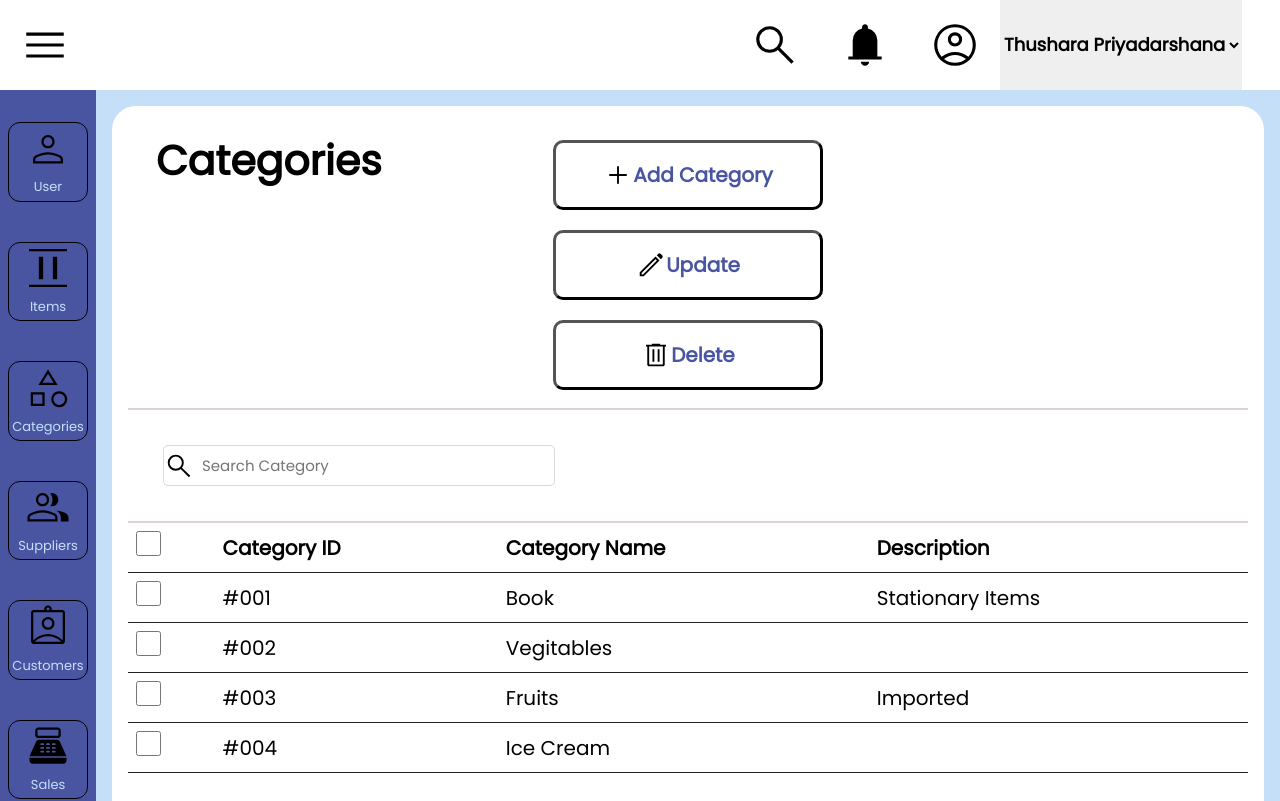
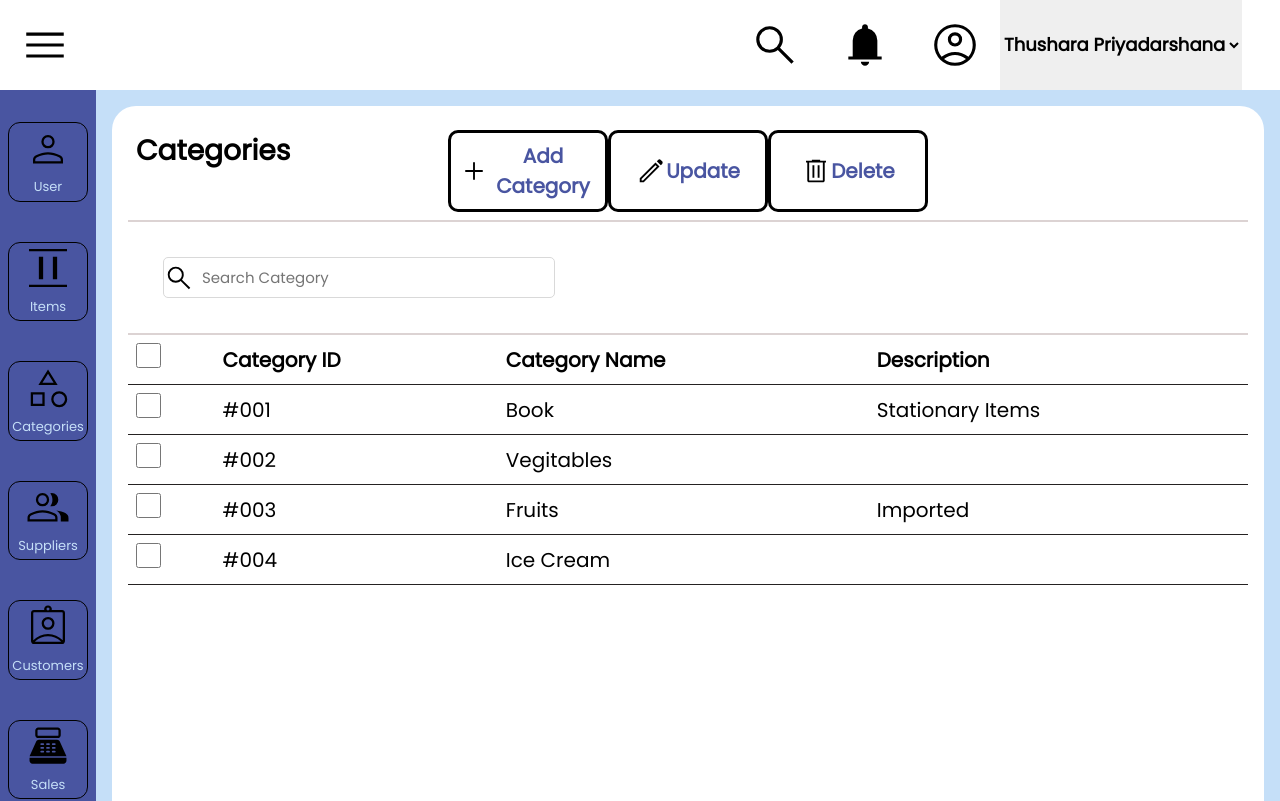
Before and after one commit to Amila619/ivs-project, a React (Create React App) app: page / in a window 1280 px wide. Shown: the top 801 px of the page. Built offline with nearby package versions, Linux system fonts and the light colour scheme.

Commit message:
CSS issues

```diff
--- a/src/components/category.css
+++ b/src/components/category.css
@@ -13,41 +13,39 @@
 .appContainer1 {
     display: grid;
     grid-template-columns: 1fr 1fr 1fr;
+    grid-column: 2;
     padding: 0.5rem;
     border-bottom: 2px solid #d1c5c5be;
 }
 
 .h1Container {
+    display: flex;
+
     grid-column: 1;
-    font-size: 35px;
-    /* margin-right: 250px; */
+
 }
 
 h3 {
-    margin: auto 20px;
-    text-align: justify;
+    font-size: 28px;
     font-family: Poppins;
     font-weight: 800;
 
 }
 
 .ButtContainer {
-    margin: auto;
+    display: flex;
 }
 
 .btn {
-    font-display: inherit;
-    width: 270px;
-    height: 70px;
-    margin: 10px;
+    padding: 0.5rem;
+    width: 10rem;
     border-radius: 10px;
     color: #4955A1;
     font-size: 20px;
     font-weight: 800;
     font-family: Poppins;
+    border: 3px solid #000000;
     background-color: #ffffff;
-    border-color: #000000;
-    border-width: 3px;
 }
 
 .btn-wrapper {
```
